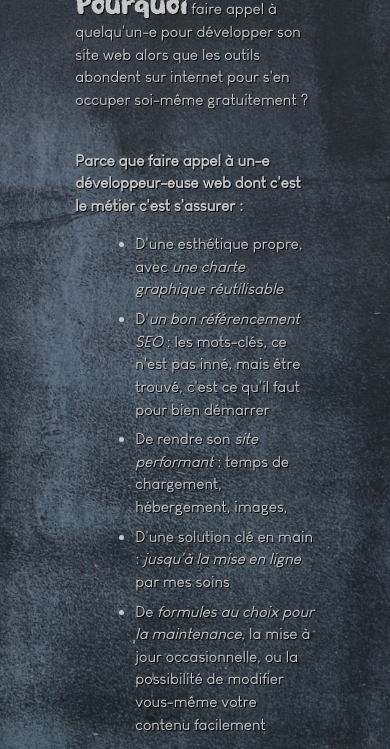
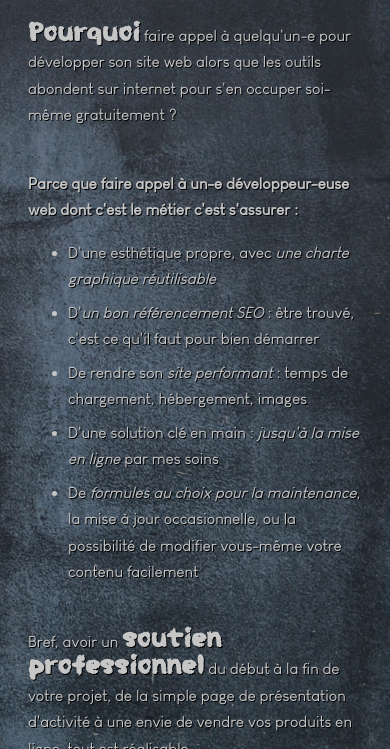
Before and after one commit to NaelJL/Portfolio, a plain HTML site: page why.html in a window 390 px wide. Shown: the part 55-804 px from the top of the page. Drawn offline with Linux system fonts and the light colour scheme.

Commit message:
better responsive

```diff
--- a/style.css
+++ b/style.css
@@ -45,7 +45,6 @@ a:hover {
 }
 ol {
     list-style-type: none;
-    font-size: clamp(15px, 3vw, 22px);
 }
 ol li {
     margin-bottom: 20px;
@@ -66,7 +65,7 @@ h1 {
     font-size: clamp(37px, 8vw, 67px);
 }
 h2 {
-    font-size: clamp(10px, 3vw, 20px);
+    font-size: clamp(18px, 2vw, 20px);
     padding-top: 15px;
 }
 h2 a:hover {
@@ -89,8 +88,8 @@ h2 a:hover {
     flex-direction: column;
     gap: 13px;
 }
-.about {
-    margin: clamp(2%, 2vw, 5%) clamp(10%, 20%, 25%) auto clamp(10%, 20%, 25%);
+.about, .why {
+    margin: clamp(2%, 2vw, 5%) clamp(50px, 25vw, 250px) auto clamp(50px, 25vw, 250px);
     line-height: 1.7em;
 }
 .question {
@@ -101,29 +100,13 @@ h2 a:hover {
     display: flex;
     justify-content: space-around;
 }
-.why {
-    margin: 0px clamp(10%, 20vw, 18%) clamp(20px, 5vh, 50px) clamp(10%, 20vw, 18%);
-    line-height: 1.45em;
-}
 .why li {
     margin-bottom: 7px;
-    margin-left: clamp(10px, 3vh, 20px);
+    margin-left: clamp(1px, 1vw 10px);
 }
 
 /* Responsive ____________________________________________________________________________________________________________ Responsive */
-
-@media only screen and (max-width: 450px) {
-
-    ol li {
-        font-size: 18px;
-    }
-    h1 {
-        font-size: 45px;
-        line-height: 55px;
-    }
-    h2 {
-        font-size: 18px;
-    }
+@media only screen and (max-width: 750px) {
     .contact {
         margin-top: 50px;
         flex-direction: column;
@@ -131,4 +114,7 @@ h2 a:hover {
         gap: 70px;
         font-size: 20px;
     }
+    .about, .why {
+        margin: 40px 20px 30px 20px;
+    }
 }
--- a/why.html
+++ b/why.html
@@ -20,11 +20,8 @@
         <div class="bold">Parce que faire appel à un-e développeur-euse web dont c'est le métier c'est s'assurer :</div>
         <ul>
           <li>D'une esthétique propre, avec <em>une charte graphique réutilisable</em></li>
-          <li>
-            D'<em>un bon référencement SEO</em> : les mots-clés, ce n'est pas inné, mais être trouvé, c'est ce qu'il faut pour
-            bien démarrer
-          </li>
-          <li>De rendre son <em>site performant</em> : temps de chargement, hébergement, images,</li>
+          <li>D'<em>un bon référencement SEO</em> : être trouvé, c'est ce qu'il faut pour bien démarrer</li>
+          <li>De rendre son <em>site performant</em> : temps de chargement, hébergement, images</li>
           <li>D'une solution clé en main : <em>jusqu'à la mise en ligne</em> par mes soins</li>
           <li>
             De <em>formules au choix pour la maintenance</em>, la mise à jour occasionnelle, ou la possibilité de modifier
```
